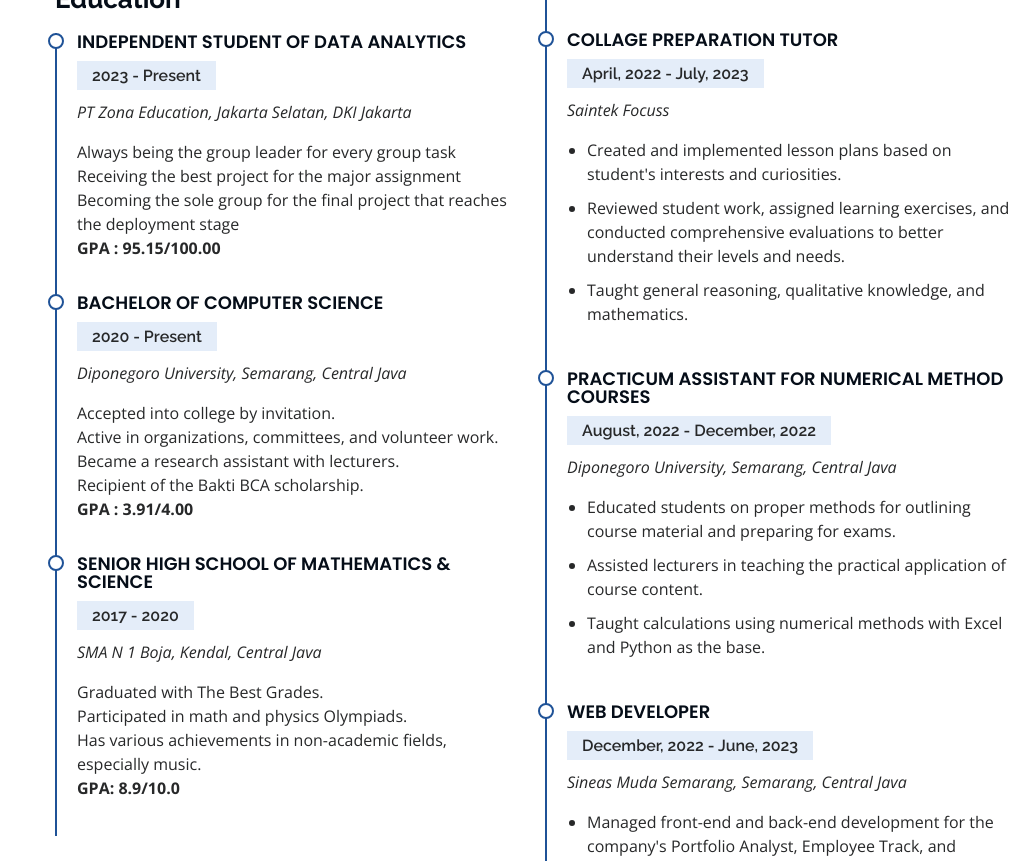
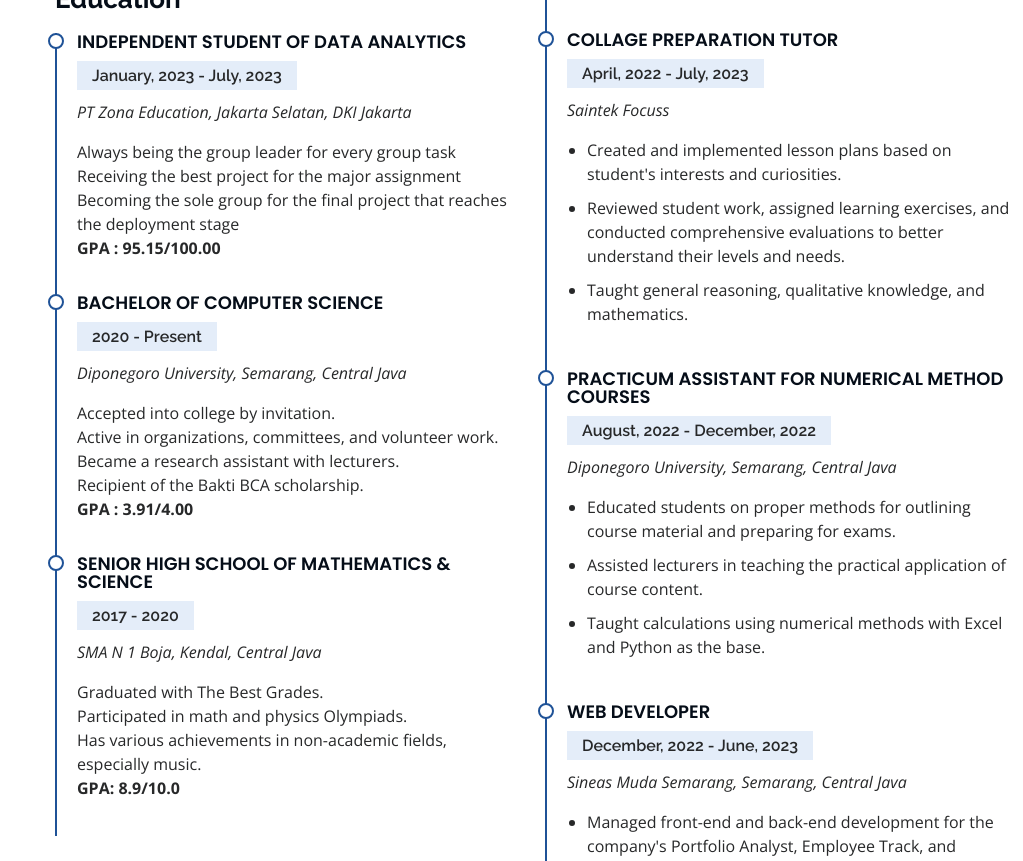
Before and after one commit to MelaniSafwa/melanisafwa.github.io, a plain HTML site: page index.html in a window 1280 px wide. Shown: the part 2288-3149 px from the top of the page, without its empty margins (257-1280 px from the left). Drawn offline with nearby package versions, Linux system fonts and the light colour scheme.

Commit message:
Update index.html

```diff
--- a/index.html
+++ b/index.html
@@ -206,7 +206,7 @@
             <h3 class="resume-title">Education</h3>
             <div class="resume-item">
               <h4>Independent Student of Data Analytics</h4>
-              <h5>2023 - Present</h5>
+              <h5>January, 2023 - July, 2023</h5>
               <p><em>PT Zona Education, Jakarta Selatan, DKI Jakarta</em></p>
               <p>Always being the group leader for every group task<br>
                 Receiving the best project for the major assignment<br>
```
